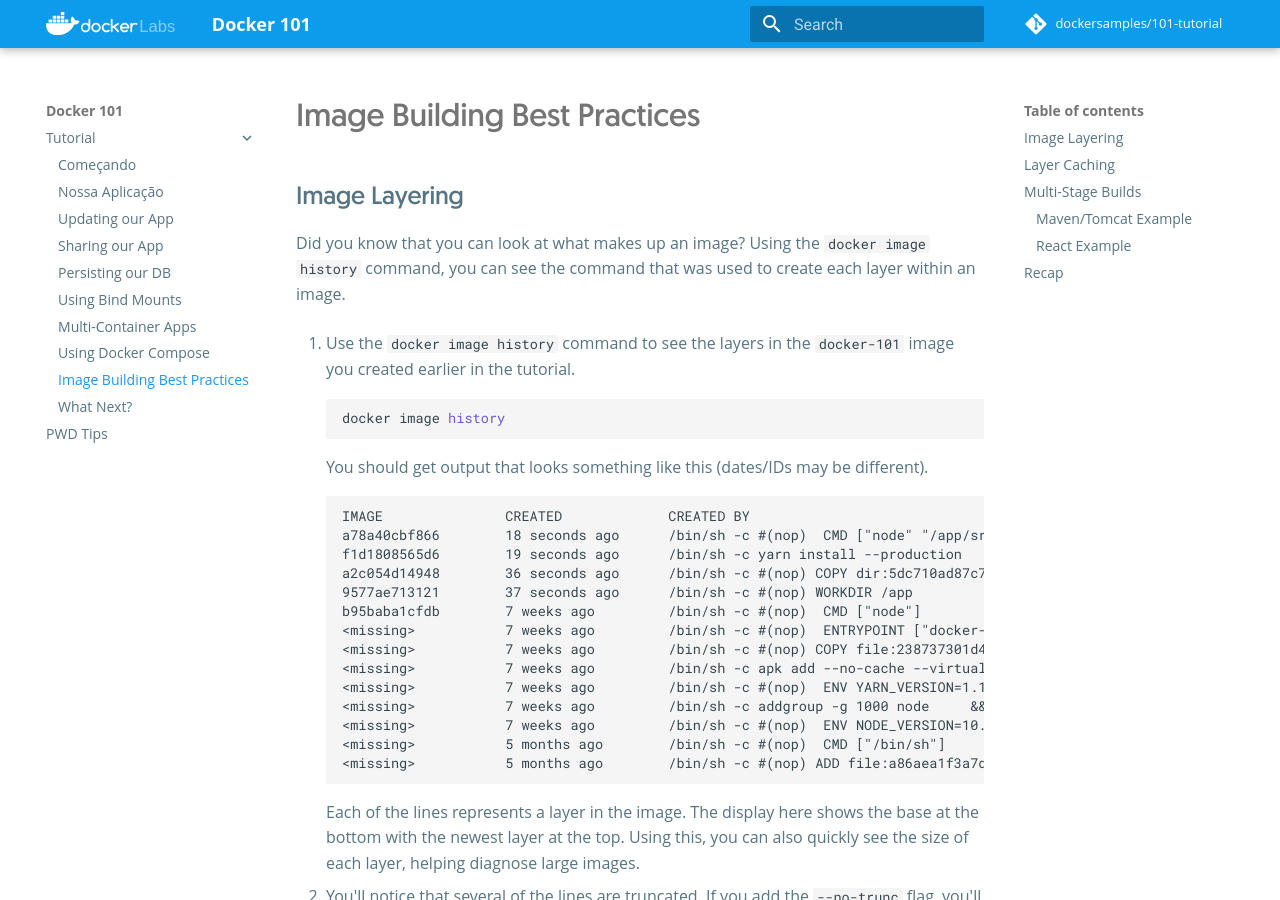
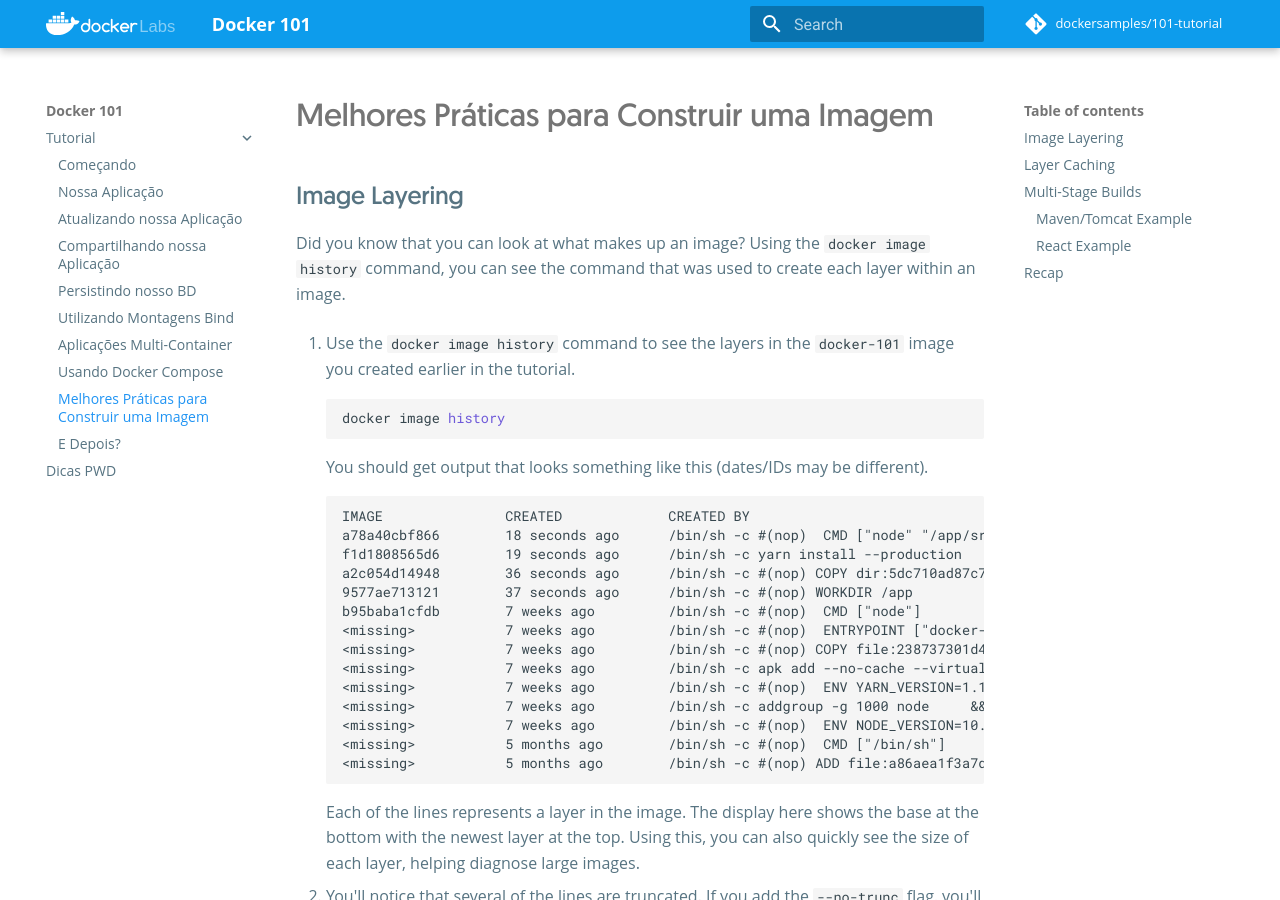
Before and after one commit to dockersamples/101-tutorial, an MkDocs documentation site: the page built from docs/tutorial/image-building-best-practices/index.md, in a window 1280 px wide and 900 px high. Built offline with MkDocs 1.6.1 and Material for MkDocs 9.7.7, drawn with Linux system fonts in a browser that asks for light colours; nearby versions of some CDN libraries; emoji names are drawn with the system emoji font; comment, search, counter and statistics services are not loaded.

Commit message:
Translate page tree to PT-BR

```diff
--- a/mkdocs.yml
+++ b/mkdocs.yml
@@ -79,15 +79,15 @@
   - Tutorial:
     - Começando: tutorial/index.md
     - Nossa Aplicação: tutorial/our-application/index.md
-    - Updating our App: tutorial/updating-our-app/index.md
-    - Sharing our App: tutorial/sharing-our-app/index.md
-    - Persisting our DB: tutorial/persisting-our-data/index.md
-    - Using Bind Mounts: tutorial/using-bind-mounts/index.md
-    - Multi-Container Apps: tutorial/multi-container-apps/index.md
-    - Using Docker Compose: tutorial/using-docker-compose/index.md
-    - Image Building Best Practices: tutorial/image-building-best-practices/index.md
-    - What Next?: tutorial/what-next/index.md
-  - PWD Tips: pwd-tips/index.md
+    - Atualizando nossa Aplicação: tutorial/updating-our-app/index.md
+    - Compartilhando nossa Aplicação: tutorial/sharing-our-app/index.md
+    - Persistindo nosso BD: tutorial/persisting-our-data/index.md
+    - Utilizando Montagens Bind: tutorial/using-bind-mounts/index.md
+    - Aplicações Multi-Container: tutorial/multi-container-apps/index.md
+    - Usando Docker Compose: tutorial/using-docker-compose/index.md
+    - Melhores Práticas para Construir uma Imagem: tutorial/image-building-best-practices/index.md
+    - E Depois?: tutorial/what-next/index.md
+  - Dicas PWD: pwd-tips/index.md
 
 # Google Analytics
 google_analytics:
```
